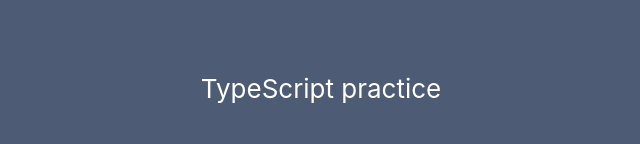
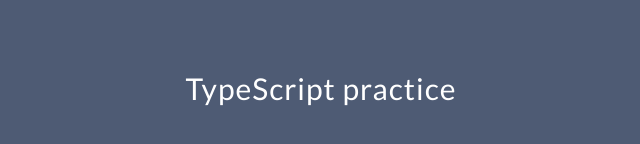
Before and after one commit to LivHed/typescript-practice, a React (Create React App) app: page / in a window 1280 px wide. Shown: the part 312-456 px from the top of the page, without its empty margins (319-959 px from the left). Built offline with nearby package versions, Linux system fonts and the light colour scheme.

Commit message:
Add font family and text styling

```diff
--- a/src/App.css
+++ b/src/App.css
@@ -1,5 +1,8 @@
 .App {
   text-align: center;
+  font-family: 'Lato', sans-serif;
+  letter-spacing: 1px;
+  font-size: 16px;
 }
 
 .App-header {
@@ -12,3 +15,7 @@
   font-size: calc(10px + 2vmin);
   color: white;
 }
+
+.App-header p {
+  font-size: 30px;
+}
```
